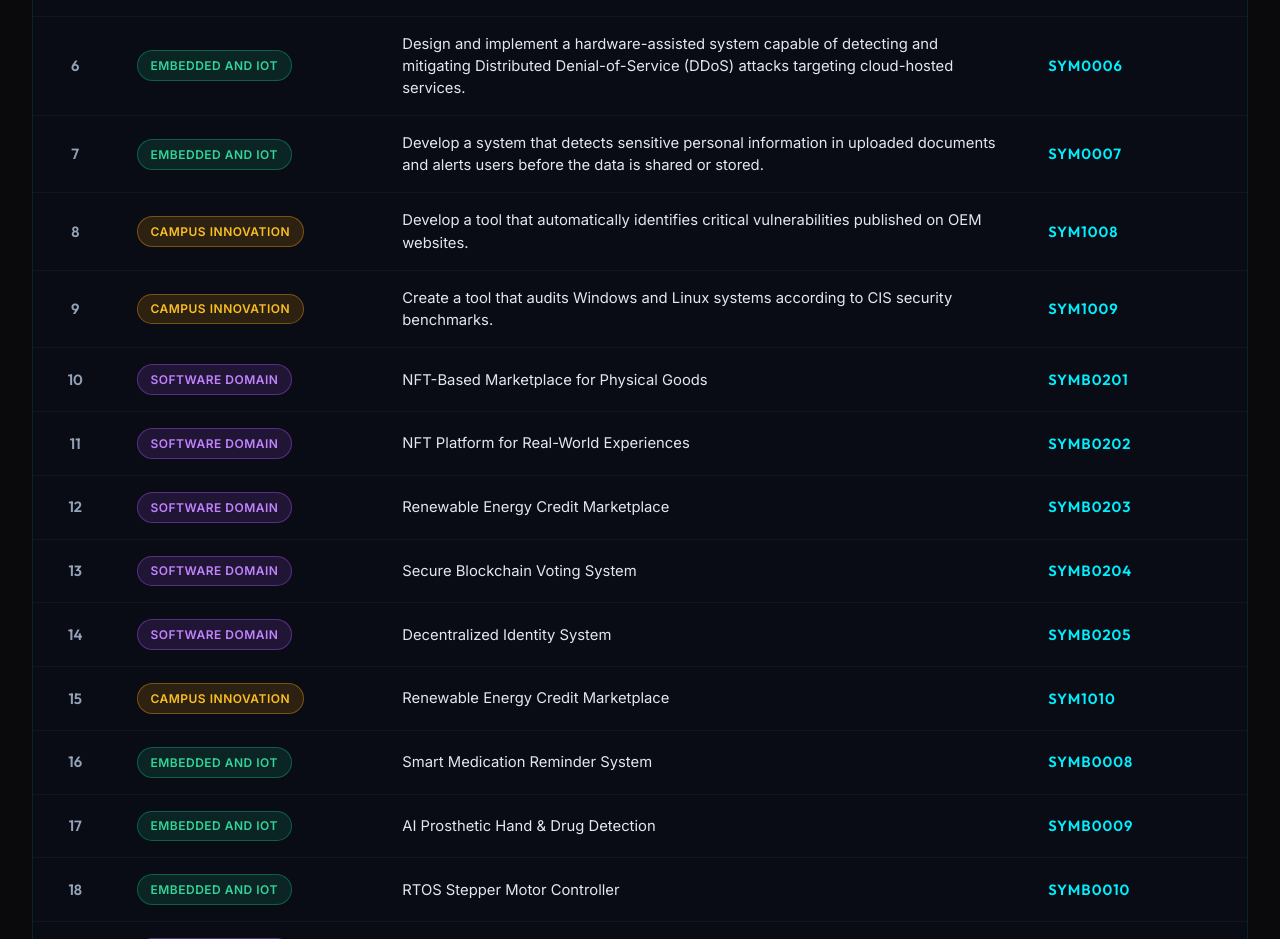
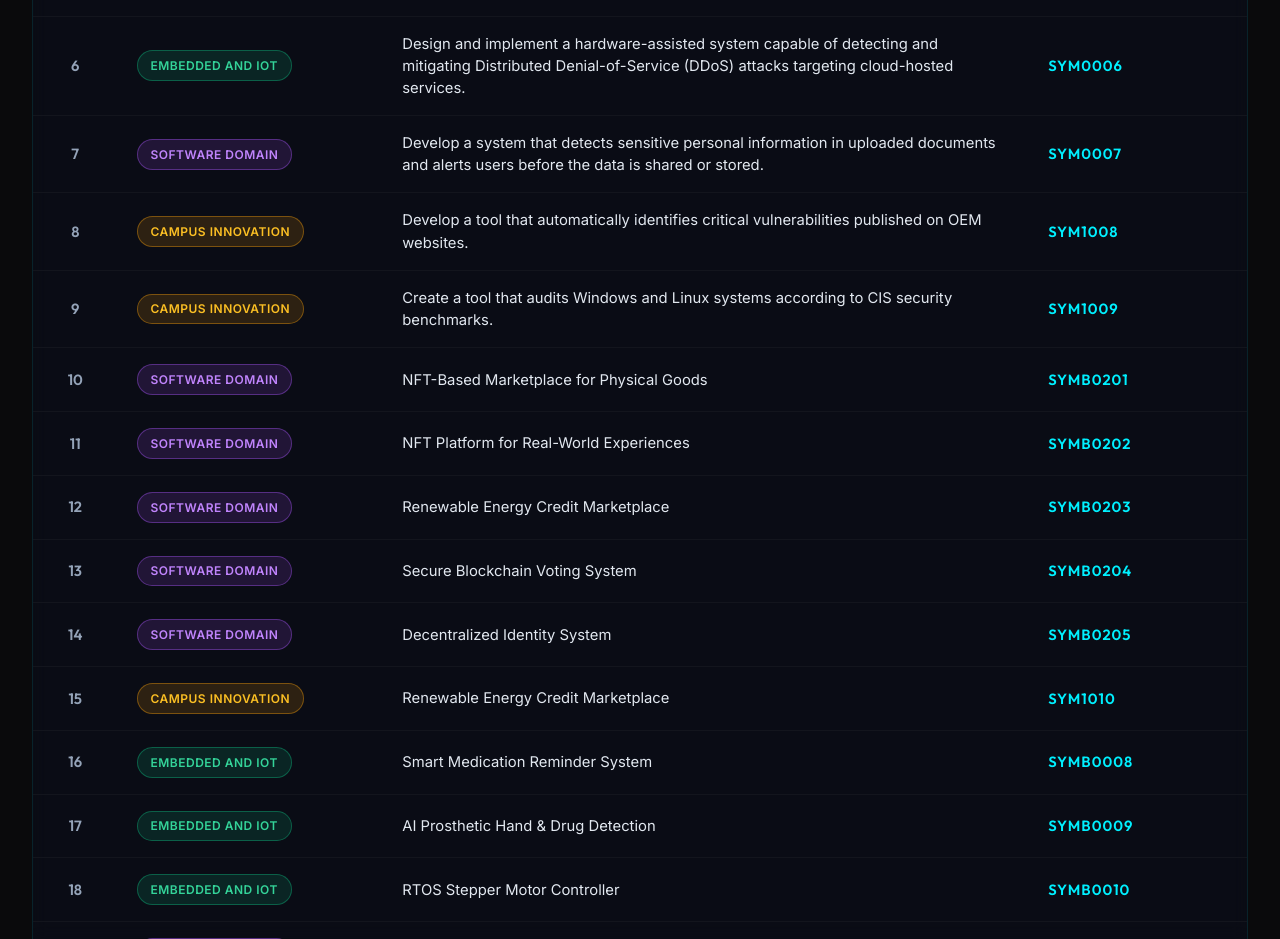
Before and after one commit to dhanushscience/SYMBIOT-2026-WEB, a React (Vite) app in the folder frontend/: page / in a window 1280 px wide. Shown: the part 3320-4259 px from the top of the page. Built offline with nearby package versions, Linux system fonts and the light colour scheme; a web font is replaced by a local one.

Commit message:
updated ps

```diff
--- a/frontend/src/ProblemStatements.tsx
+++ b/frontend/src/ProblemStatements.tsx
@@ -83,7 +83,7 @@ The system should:
   },
   {
     psid: 'SYM0007',
-    domain: 'Embedded and IOT',
+    domain: 'Software Domain',
     title: 'Develop a system that detects sensitive personal information in uploaded documents and alerts users before the data is shared or stored.',
     department: 'Information Security',
     category: 'Software / AI Security',
@@ -819,7 +819,7 @@ const ProblemStatements: React.FC<ProblemStatementsProps> = ({ initialFilter })
           {activeFilter === 'Open Innovation' ? (
             <div className="open-innovation-view" style={{ textAlign: 'center', padding: '4rem 2rem', background: 'rgba(255, 255, 255, 0.05)', borderRadius: '16px', margin: '2rem 0', display: 'flex', flexDirection: 'column', alignItems: 'center', gap: '1.5rem', border: '1px solid rgba(0, 240, 255, 0.3)', boxShadow: '0 0 30px rgba(0, 240, 255, 0.1)' }}>
               <h3 style={{ fontSize: 'clamp(1.8rem, 4vw, 2.8rem)', margin: 0, background: 'linear-gradient(90deg, #fff, #00f0ff)', WebkitBackgroundClip: 'text', WebkitTextFillColor: 'transparent', fontWeight: '800', lineHeight: '1.2' }}>
-            No limits. Just innovation.<br/>This is where you shine. 🚀
+                No limits. Just innovation.<br />This is where you shine. 🚀
               </h3>
               <p style={{ fontSize: '1.15rem', maxWidth: '800px', margin: '0', color: '#e2e8f0', lineHeight: '1.6' }}>
                 Build anything you want — AI, apps, web platforms, embedded systems, hardware innovations, or hybrid solutions.
@@ -973,7 +973,7 @@ const ProblemStatements: React.FC<ProblemStatementsProps> = ({ initialFilter })
                 <h4 className="recommender-results-title">🔥 Top Recommended For You</h4>
                 <div className="ps-cards-mobile" style={{ display: 'grid', gridTemplateColumns: 'repeat(auto-fit, minmax(300px, 1fr))', gap: '1.5rem', marginTop: '1.5rem' }}>
                   {recommendedResults.map((ps) => (
-                <div key={'rec-'+ps.psid} className="ps-card recommended-card-glow" onClick={() => openModal(ps)}>
+                    <div key={'rec-' + ps.psid} className="ps-card recommended-card-glow" onClick={() => openModal(ps)}>
                       <div className="ps-card-header">
                         <div style={{ display: 'flex', gap: '0.4rem', flexWrap: 'wrap' }}>
                           <span className={`ps-badge ${domainBadgeClass[ps.domain]}`}>
```
Lines whose indentation alone changed are shown as unchanged.
